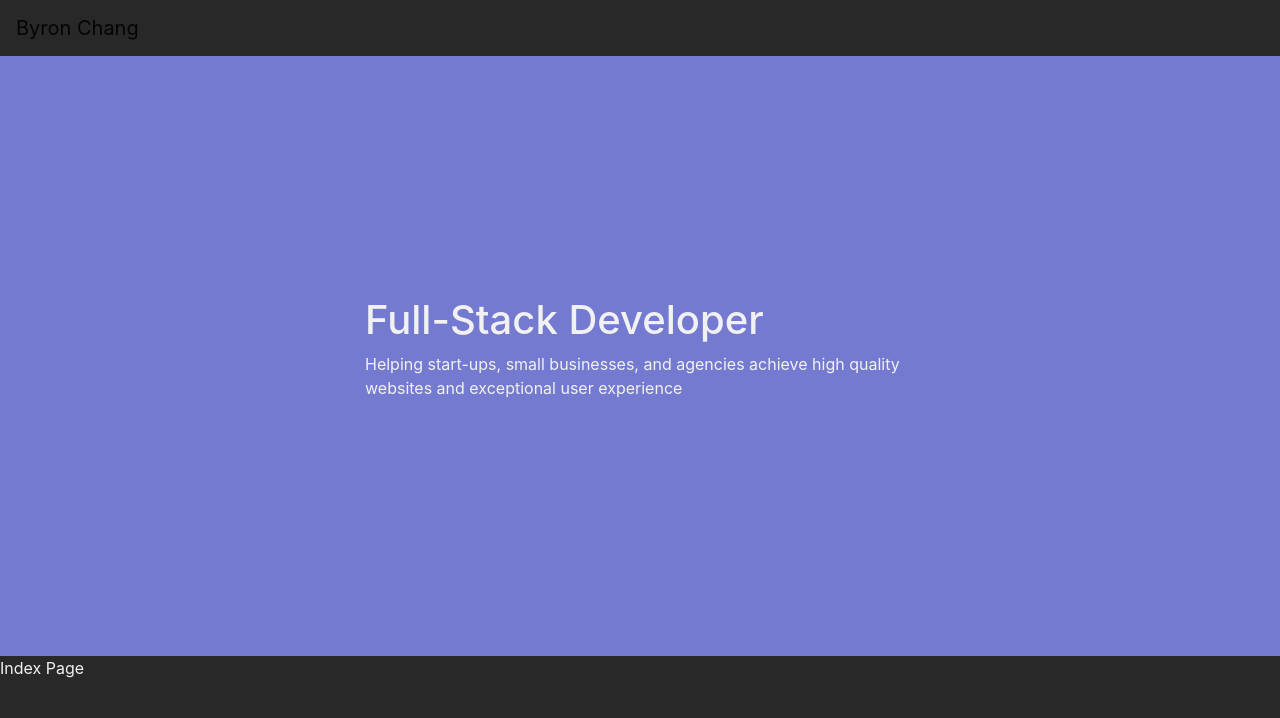
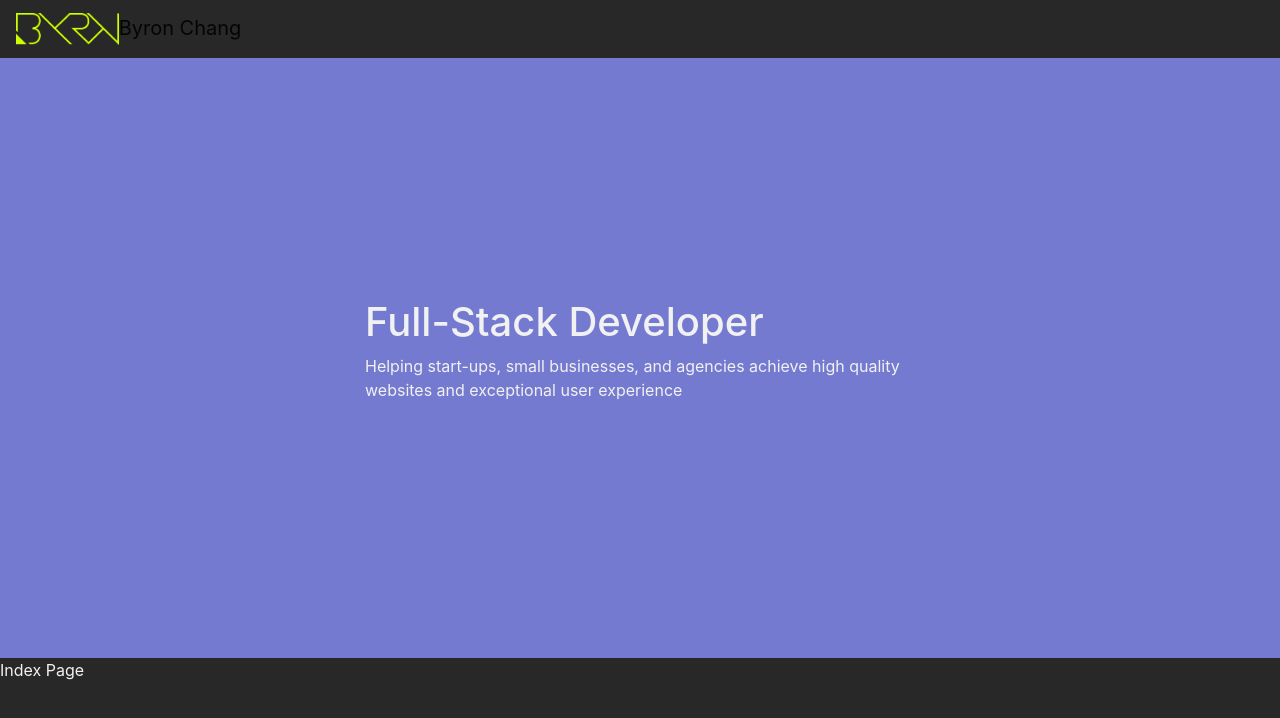
Before and after one commit to thebyronc/byronchang.com, a Gatsby site: page / in a window 1280 px wide. Built offline with nearby package versions, Linux system fonts and the light colour scheme; Gatsby itself is replaced by a stand-in of ours.

Commit message:
add new logo design

```diff
--- a/src/components/Navigation/Navigation.jsx
+++ b/src/components/Navigation/Navigation.jsx
@@ -1,6 +1,7 @@
 import React, { Component } from "react";
 import styled from 'styled-components';
 import { colors } from '../../style-utilities/variables';
+import Byron from '../../images/logo.png';
 
 const StyledNavigation = styled.nav`
     /* background-color: ${colors.purple}; */
@@ -16,7 +17,7 @@ class Navigation extends Component {
             <StyledNavigation className="navbar navbar-light">
 
                 <a class="navbar-brand" href="#">
-                    {/* <img src="/docs/4.3/assets/brand/bootstrap-solid.svg" width="30" height="30" class="d-inline-block align-top" alt=""> */}
+                    <img src={Byron} height="32" class="d-inline-block align-top" alt="" />
                     Byron Chang
                 </a>
 
```
Also changed, not shown: src/images/logo.png (added), 2 other files.
